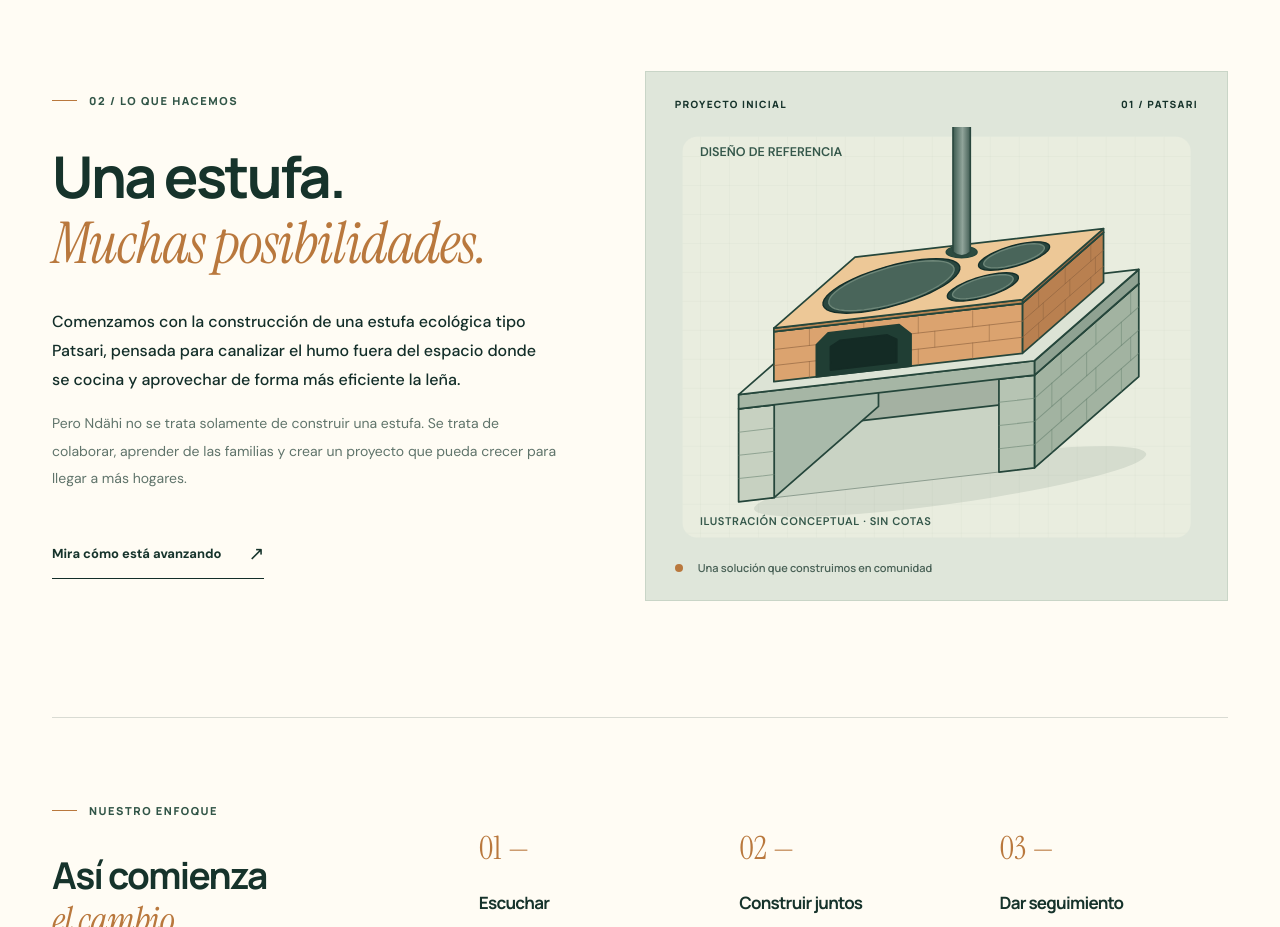
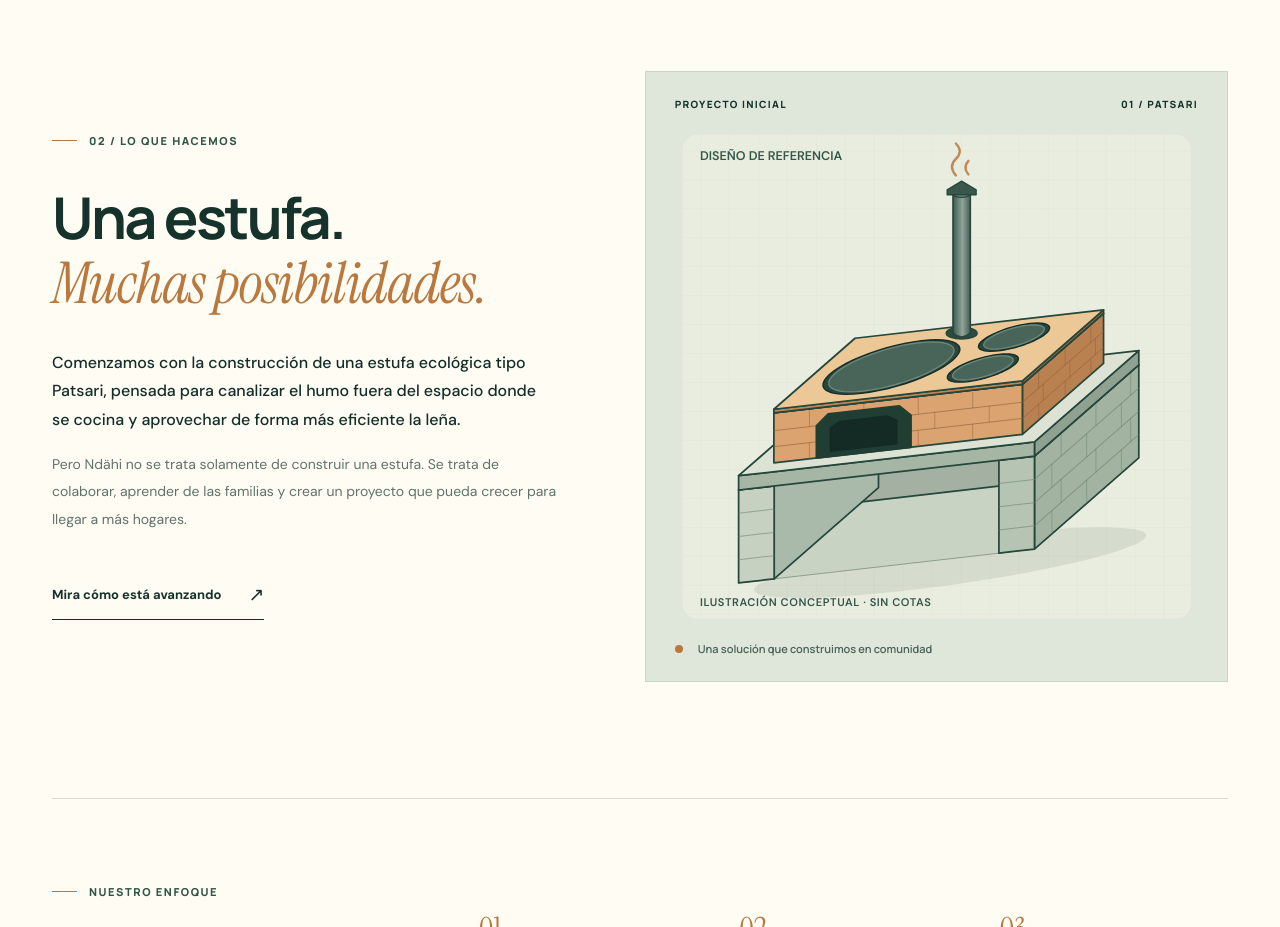
Before and after one commit to ByteShark-dev/ndahi, a plain HTML site: page index.html in a window 1280 px wide. Shown: the part 2860-3787 px from the top of the page. Drawn offline with nearby package versions, Linux system fonts and the light colour scheme.

Commit message:
fix: encuadrar chimenea completa en la ilustración conceptual

```diff
--- a/index.html
+++ b/index.html
@@ -171,11 +171,11 @@
         </div>
         <div class="project-visual reveal">
           <div class="project-visual-top"><span>PROYECTO INICIAL</span><span>01 / PATSARI</span></div>
-          <svg viewBox="0 0 550 435" class="diagram-svg" role="img" aria-labelledby="patsari-diagram-title patsari-diagram-desc" xmlns="http://www.w3.org/2000/svg">
+          <svg viewBox="0 -84 550 519" class="diagram-svg" role="img" aria-labelledby="patsari-diagram-title patsari-diagram-desc" xmlns="http://www.w3.org/2000/svg">
 <title id="patsari-diagram-title">Estufa Patsari, diseño del proyecto Ndähi</title>
 <desc id="patsari-diagram-desc">Vista isométrica conceptual de una estufa de mampostería con base abierta, cámara de leña, un comal principal, dos auxiliares y chimenea vertical.</desc>
 <defs><pattern id="patsari-grid" width="30" height="30" patternUnits="userSpaceOnUse"><path d="M30 0H0V30" fill="none" stroke="#637d6d" stroke-opacity=".09"/></pattern><linearGradient id="patsari-metal"><stop stop-color="#3d5b50"/><stop offset=".55" stop-color="#90a49a"/><stop offset="1" stop-color="#425d54"/></linearGradient></defs>
-<rect x="12" y="10" width="526" height="415" rx="15" fill="#e9eddf"/><rect x="12" y="10" width="526" height="415" rx="15" fill="url(#patsari-grid)"/>
+<rect x="12" y="-76" width="526" height="501" rx="15" fill="#e9eddf"/><rect x="12" y="-76" width="526" height="501" rx="15" fill="url(#patsari-grid)"/>
 <ellipse cx="289" cy="367" rx="205" ry="23" fill="#132e29" opacity=".09" transform="rotate(-8 289 367)"/>
 <g stroke-linejoin="round">
 <path d="M70 388L376.3 353L484.3 258.5L178 293.5Z" fill="#c9d3c4" stroke="#8a9b8d" stroke-width="1" stroke-linejoin="round"/>
@@ -203,7 +203,7 @@
 <ellipse cx="300.9" cy="-14.9" rx="9" ry="3.8" fill="#789084" stroke="#29463d" stroke-width="1.4"/><path d="M285.9 -18.9l15 -9 15 9v5h-30Z" fill="#3a574d" stroke="#29463d" stroke-width="1.4"/>
 </g>
 <g fill="none" stroke="#b87943" stroke-linecap="round" stroke-width="2.5" opacity=".85"><path d="M294.9 -33.9q-8 -9 0 -17t0 -16"/><path d="M307.9 -34.9q-6 -7 0 -14"/></g>
-<g font-family="DM Sans, sans-serif" font-size="13" fill="#34574a" font-weight="600"><text x="30" y="30">DISEÑO DE REFERENCIA</text><text x="30" y="412" font-size="11.5" letter-spacing=".6">ILUSTRACIÓN CONCEPTUAL · SIN COTAS</text></g>
+<g font-family="DM Sans, sans-serif" font-size="13" fill="#34574a" font-weight="600"><text x="30" y="-50">DISEÑO DE REFERENCIA</text><text x="30" y="412" font-size="11.5" letter-spacing=".6">ILUSTRACIÓN CONCEPTUAL · SIN COTAS</text></g>
 </svg>
           <div class="project-visual-bottom"><span class="project-indicator"></span><span>Una solución que construimos en comunidad</span></div>
         </div>
```
